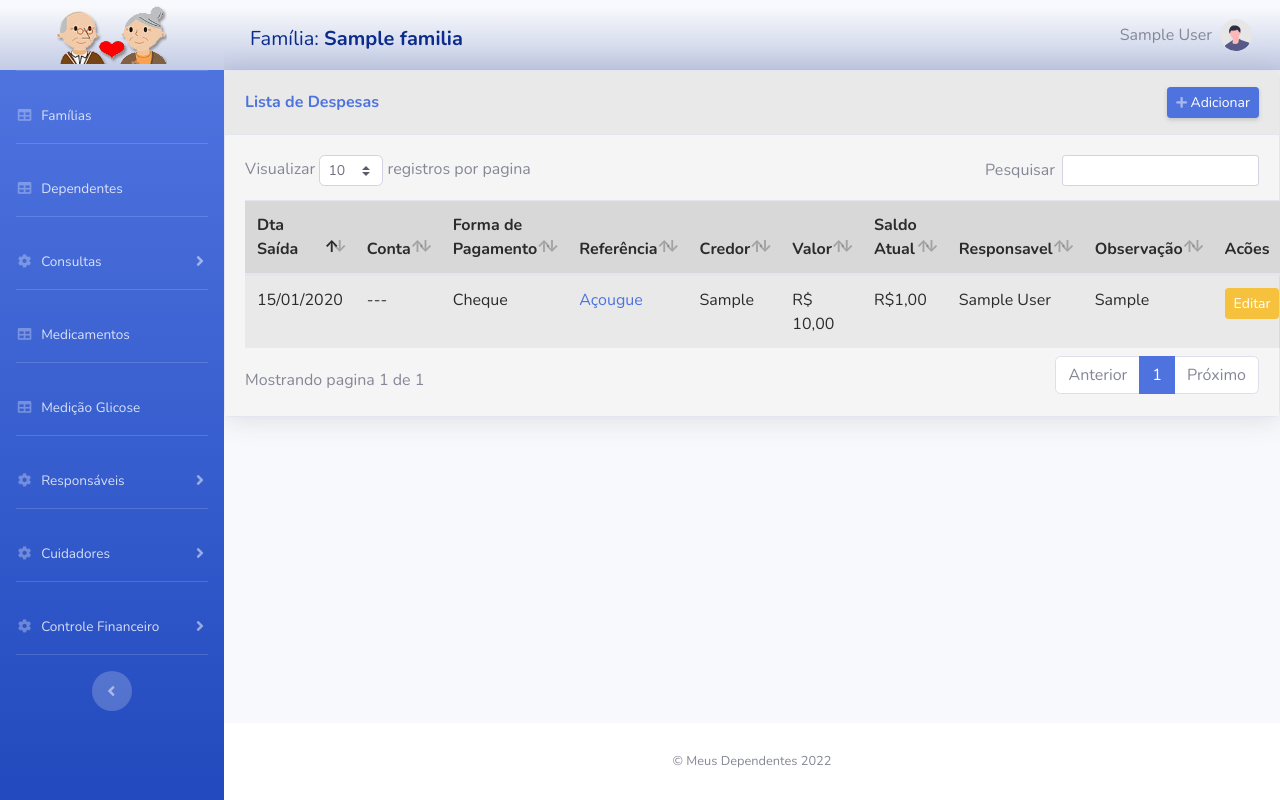
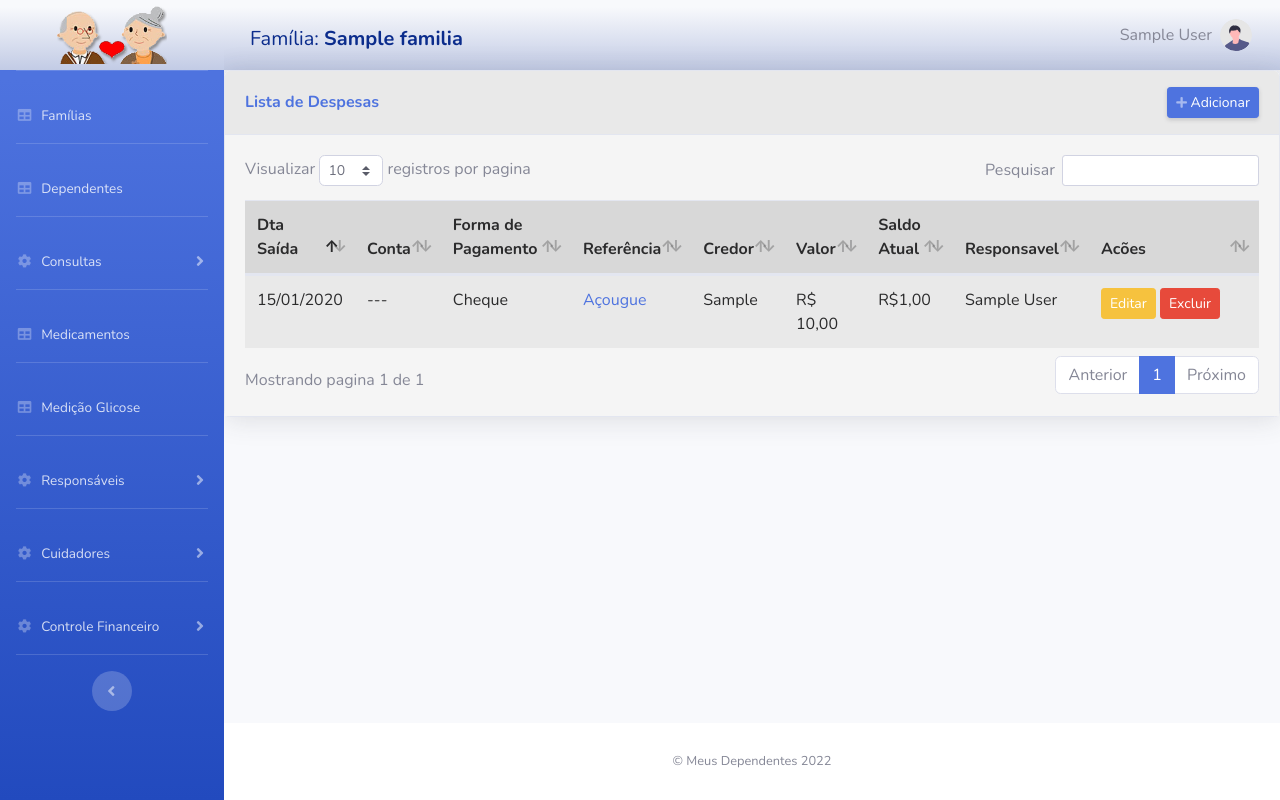
Before and after one commit to SistemasKH/MeusProjetos, a Django app: page /financeiro/despesa/ in a window 1280 px wide. Run offline with Django 4.2, Linux system fonts and the light colour scheme; a user stored in the database is signed in; tables that the repository leaves empty hold one stand-in row (values such as "Sample post"); parts of the project's set-up code (start-up, migrations or seed data) failed here and were passed over; some libraries are stand-ins or nearby versions.

Commit message:
Retirando o campo observação da lista despesas

```diff
--- a/backend/financeiro/templates/financeiro/despesa_list.html
+++ b/backend/financeiro/templates/financeiro/despesa_list.html
@@ -40,7 +40,7 @@
                 <td>R$ {{object.valor|default:"---"}}</td>
                 <td>R${{ object.saldo_atual }}</td>
                 <td>{{object.responsavel_lancamento|default:"---"}}</td>
-                <td>{{object.observacao|default:"---"}}</td>
+
 
 
                 <td><a class ="btn btn-warning btn-sm" href="{% url 'despesa_edit' object.id %}">Editar</a>
--- a/backend/financeiro/views.py
+++ b/backend/financeiro/views.py
@@ -261,8 +261,7 @@
             'Credor',
             'Valor',
             'Saldo Atual',
-            'Responsavel',
-            'Observação'
+            'Responsavel'
 
         )
         return context
```
